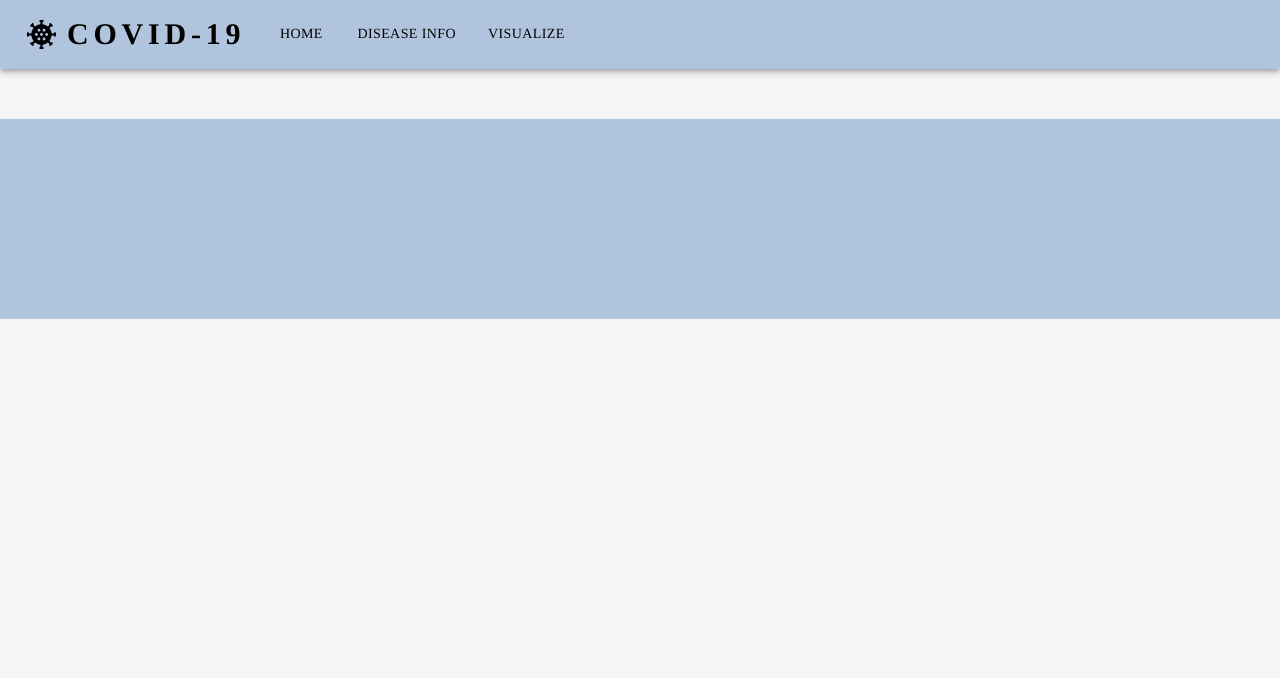
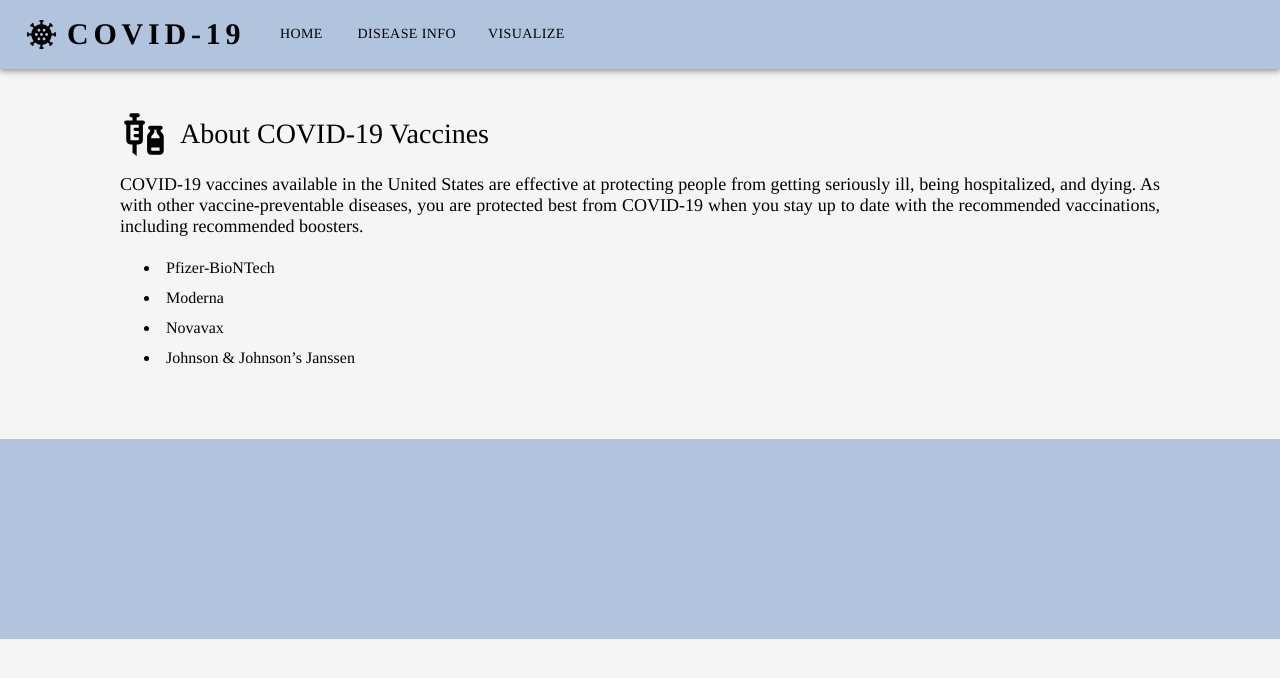
Before and after one commit to JamieHa8794/covidDisplay, a React app: page /#/Vaccines in a window 1280 px wide. Shown: the top 678 px of the page. Built offline with nearby package versions, Linux system fonts and the light colour scheme; no server answers.

Commit message:
starting vaccine page

```diff
--- a/public/styles.css
+++ b/public/styles.css
@@ -150,3 +150,40 @@ nav{
 .symptoms-medical-attention-list{
     font-size: 18px;
 }
+
+
+
+.vaccines-main-container{
+    margin-top: 30px;
+    margin-bottom: 20px;
+    margin-left: 80px;
+    margin-right: 80px;
+
+}
+.vaccines-title-container{
+    display: flex;
+    flex-direction: row;
+    align-items: center;
+    margin-bottom: 15px;
+}
+.vaccines-title{
+    font-size: 28px;
+}
+.vaccines-description{
+    font-size: 18px;
+    text-align: justify;
+}
+
+.vaccines-list-container{
+    display: flex;
+    flex-direction: row;
+}
+.vaccines-list-ul{
+    display: flex;
+    flex-direction: column;
+    flex-wrap: wrap;
+    justify-content: space-evenly;
+}
+.vaccines-list-li{
+    padding: 6px;
+}
--- a/src/App.js
+++ b/src/App.js
@@ -7,6 +7,8 @@ import Nav from './Nav';
 import Home from './Home';
 import Footer from './Footer'
 import Symptoms from './Symptoms';
+import Vaccines from './Vaccines';
+
 import BarChartCasesDailyTotal from './BarChartCasesDailyToal';
 import BarChartDeathsMonthly from './BarChartDeathsMonthly';
 import BarChartCasesMonthly from './BarChartCasesMonthly'
@@ -33,6 +35,7 @@ class _App extends Component{
                 <Route path='/' component={Nav}/>
                 <Route exact path='/' component={Home}/>
                 <Route exact path='/symptoms' component={Symptoms}/>
+                <Route exact path='/Vaccines' component={Vaccines}/>
 
                 <Route exact path='/CasesDailyTotal' component={BarChartCasesDailyTotal}/>
                 <Route exact path='/CasesMontly' component={BarChartCasesMonthly}/>
--- a/src/Home.js
+++ b/src/Home.js
@@ -36,10 +36,10 @@ class Home extends Component{
                         <Link to='/symptoms'>
                         Symptoms
                         </Link>
-                        <Link to='/CasesDailyTotal'>
+                        <Link to='/variants'>
                         Variants
                         </Link>
-                        <Link to='/CasesMontly'>
+                        <Link to='/vaccines'>
                         Vaccines
                         </Link>
                     </div>
--- a/src/Symptoms.js
+++ b/src/Symptoms.js
@@ -31,7 +31,6 @@ class Symptoms extends Component{
                         }}
                         />
                         <div className='symptoms-title'>
-
                         Symptoms of COVID-19
                         </div>
                     </div>
--- /dev/null
+++ b/src/Vaccines.js
@@ -0,0 +1,56 @@
+import React, {Component} from 'react';
+
+
+import VaccinesIcon from '@mui/icons-material/Vaccines';
+
+class Vaccines extends Component{
+    constructor(){
+        super();
+    }
+    render(){
+        return(
+            <div className='main-box'>
+
+                <div className='vaccines-main-container'>
+
+
+                    <div className='vaccines-title-container'>
+                        <VaccinesIcon
+                            sx={{
+                                fontSize: '50',
+                                mr: '10'
+                            }}
+                            />
+                        <div className='vaccines-title'>
+                        About COVID-19 Vaccines
+                        </div>
+                        </div>
+                        <div className='vaccines-description'>
+                        COVID-19 vaccines available in the United States are effective at protecting people from getting seriously ill, being hospitalized, and dying. As with other vaccine-preventable diseases, you are protected best from COVID-19 when you stay up to date with the recommended vaccinations, including recommended boosters.
+                    </div>
+
+                    <div className='vaccines-list-container'>
+                        <ul className='vaccines-list-ul'>
+                            <li className='vaccines-list-li'>
+                                Pfizer-BioNTech
+                            </li>
+                            <li className='vaccines-list-li'>
+                                Moderna
+                            </li>
+                            <li className='vaccines-list-li'>
+                                Novavax
+                            </li>
+                            <li className='vaccines-list-li'>
+                                Johnson & Johnson’s Janssen
+                            </li>
+                        </ul>
+                    </div>
+
+                </div>
+
+            </div>
+        )
+    }
+}
+
+export default Vaccines
```
